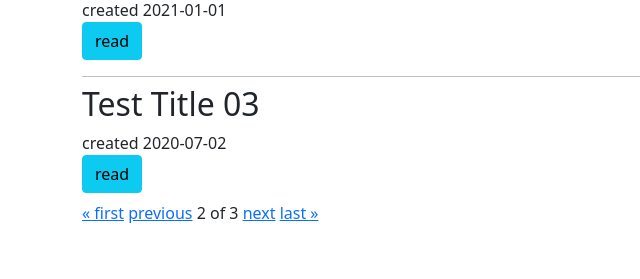
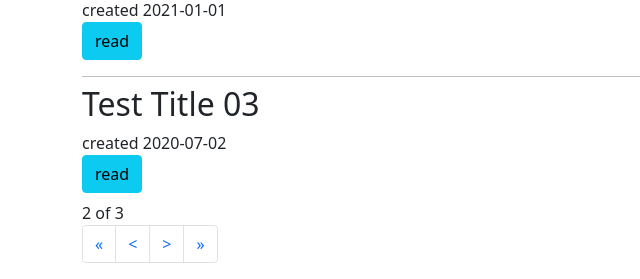
Before and after one commit to c2masamichi/webapp-example-python-django, a Django app: page /?page=2 in a window 1280 px wide. Shown: the part 570-849 px from the top of the page, without its empty margins (0-640 px from the left). Before the commit the page ends 793 px from the top, so only its background shows below. Run offline with Django 3.2, Linux system fonts and the light colour scheme; data comes from the database, SQL or seed files in the repository.

Commit message:
use bootsrap5 pagination

```diff
--- a/cms/app/blog/templates/blog/index.html
+++ b/cms/app/blog/templates/blog/index.html
@@ -14,19 +14,38 @@
     </div>
   </div>
   {% endfor %}
-  <div class="pagination">
-    <span class="step-links">
-      {% if entries.has_previous %}
-      <a href="?page=1">&laquo; first</a>
-      <a href="?page={{ entries.previous_page_number }}">previous</a>
-      {% endif %}
+
+  <nav aria-label="index">
+    <div class="pagination-page-info">
       <span class="current">
         {{ entries.number }} of {{ entries.paginator.num_pages }}
       </span>
+    </div>
+    <ul class="pagination">
+      {% if entries.has_previous %}
+      <li class="page-item">
+        <a class="page-link" href="?page=1" aria-label="First">
+          <span aria-hidden="true">&laquo;</span>
+        </a>
+      </li>
+      <li class="page-item">
+        <a class="page-link" href="?page={{ entries.previous_page_number }}" aria-label="Previous">
+          <span aria-hidden="true">&LT;</span>
+        </a>
+      </li>
+      {% endif %}
       {% if entries.has_next %}
-      <a href="?page={{ entries.next_page_number }}">next</a>
-      <a href="?page={{ entries.paginator.num_pages }}">last &raquo;</a>
+      <li class="page-item">
+        <a class="page-link" href="?page={{ entries.next_page_number }}" aria-label="Next">
+          <span aria-hidden="true">&gt;</span>
+        </a>
+      </li>
+      <li class="page-item">
+        <a class="page-link" href="?page={{ entries.paginator.num_pages }}" aria-label="Last">
+          <span aria-hidden="true">&raquo;</span>
+        </a>
+      </li>
       {% endif %}
-    </span>
-  </div>
+    </ul>
+  </nav>
 {% endblock %}
```
